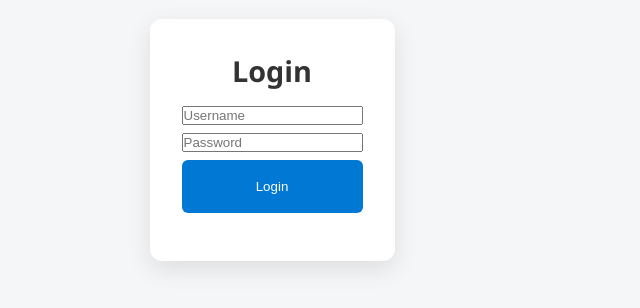
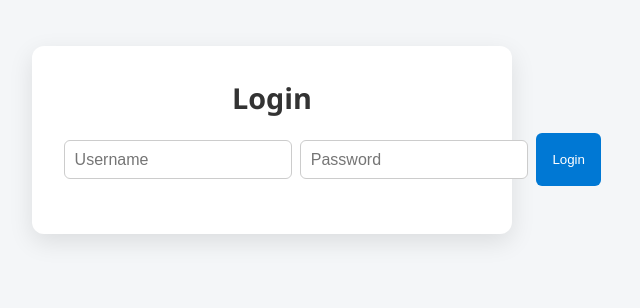
Before and after one commit to VirtualAngel1/ToDo-App, a React (Create React App) app in the folder client/: page / in a window 1280 px wide. Shown: the part 260-568 px from the top of the page, without its empty margins (368-1008 px from the left). Built offline with nearby package versions, Linux system fonts and the light colour scheme.

Commit message:
TaskList Update

```diff
--- a/client/src/style.css
+++ b/client/src/style.css
@@ -35,17 +35,22 @@ body {
 
 #login-form {
   display: flex;
-  flex-direction: column;
+  align-items: center;
   gap: 0.5rem;
+  margin-bottom: 1rem;
 }
 
 #login-form input[type="text"],
 #login-form input[type="password"] {
-  width: 100%;
+  flex: 1;
+  padding: 0.6rem;
+  border: 1px solid #ccc;
+  border-radius: 6px;
+  font-size: 1rem;
 }
 
 #login-form button {
-  width: 100%;
+  flex: 0 0 auto;
   padding: 1.2rem 1rem;
 }
 
```
